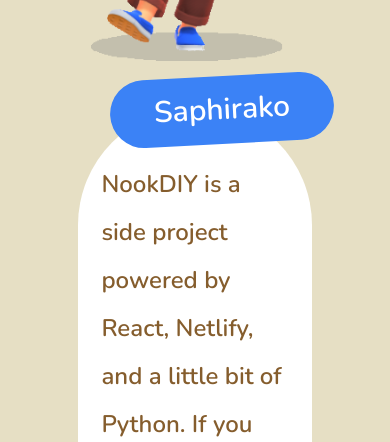
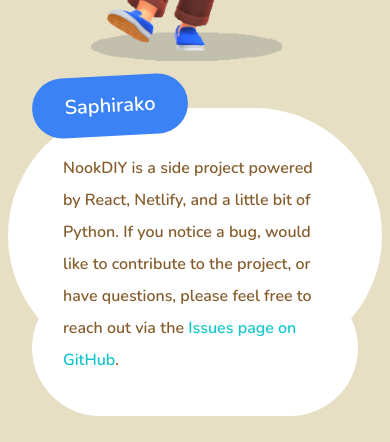
Before and after one commit to saphirako/Nook-DIY, a React (Create React App) app: page /about in a window 390 px wide. Shown: the part 322-764 px from the top of the page. Built offline with nearby package versions, Linux system fonts and the light colour scheme; no server answers.

Commit message:
Add mobile support to SpeechBubble

```diff
--- a/src/components/SpeechBubble.jsx
+++ b/src/components/SpeechBubble.jsx
@@ -3,11 +3,11 @@
 export default class SpeechBubble extends Component {
     render() {
         return (
-            <div className="w-3/5 relative">
-                <div className="absolute w-full top-8 bg-white rounded-full h-3/4"></div>
+            <div className="w-full lg:w-3/5 relative">
+                <div className="absolute mx-auto left-2 right-2 w-auto lg:m-0 lg:w-full top-8 bg-white rounded-full h-3/4"></div>
                 <div className="absolute mx-auto left-8 right-8 self-center w-auto bottom-0 bg-white rounded-full h-2/5"></div>
-                <p className={`w-56 ml-8 rounded-full capitalize p-4 bg-${this.props.color} text-3xl text-white text-center transform -rotate-3`}>{this.props.speaker}</p>
-                <div className="w-4/5 relative mx-auto py-4 text-2xl leading-12 mb-6">{this.props.children}</div>
+                <p className={`w-2/5 lg:w-56 ml-8 rounded-full capitalize p-4 bg-${this.props.color} text-xl lg:text-3xl text-white text-center transform -rotate-3`}>{this.props.speaker}</p>
+                <div className="w-4/5 relative mx-auto py-4 px-6 lg:px-0 text-md leading-8 lg:text-2xl lg:leading-12 mb-6">{this.props.children}</div>
                 {/* Background bubbles  */}
                 <div></div>
             </div>
```
